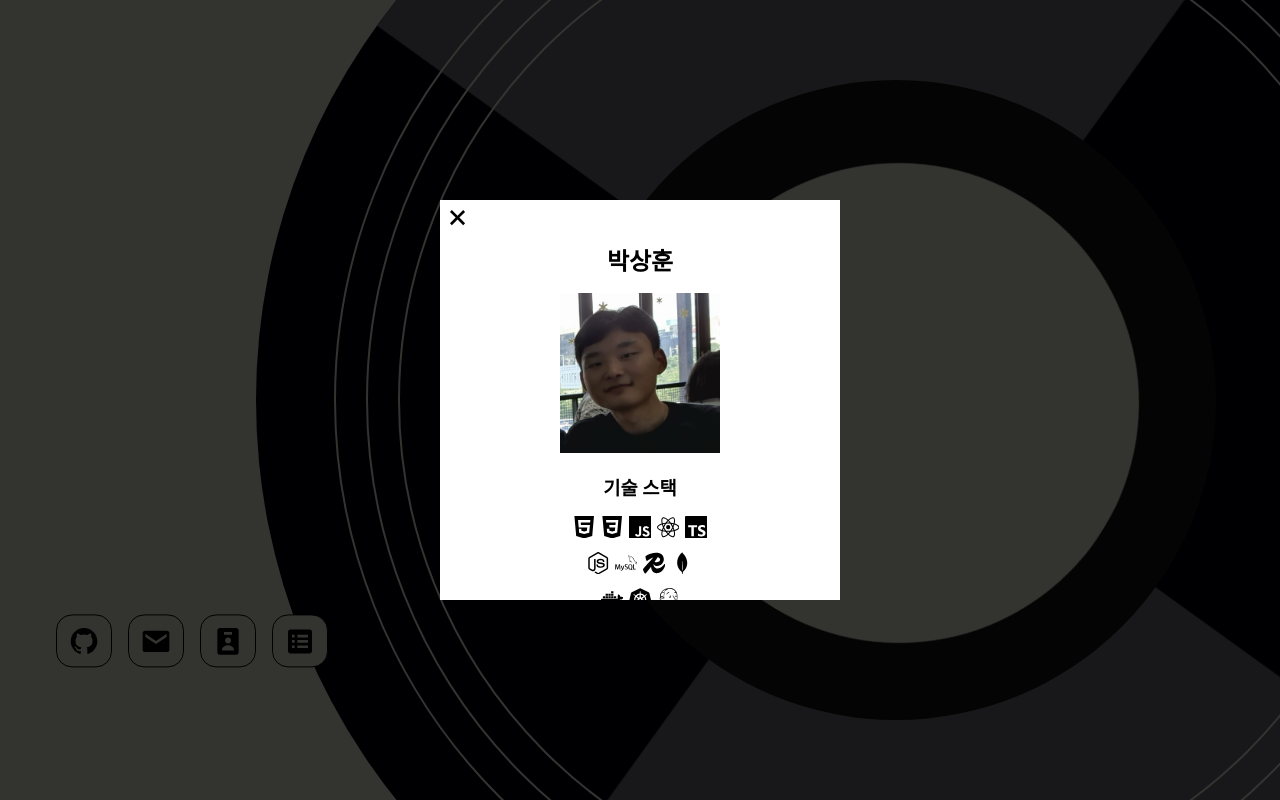
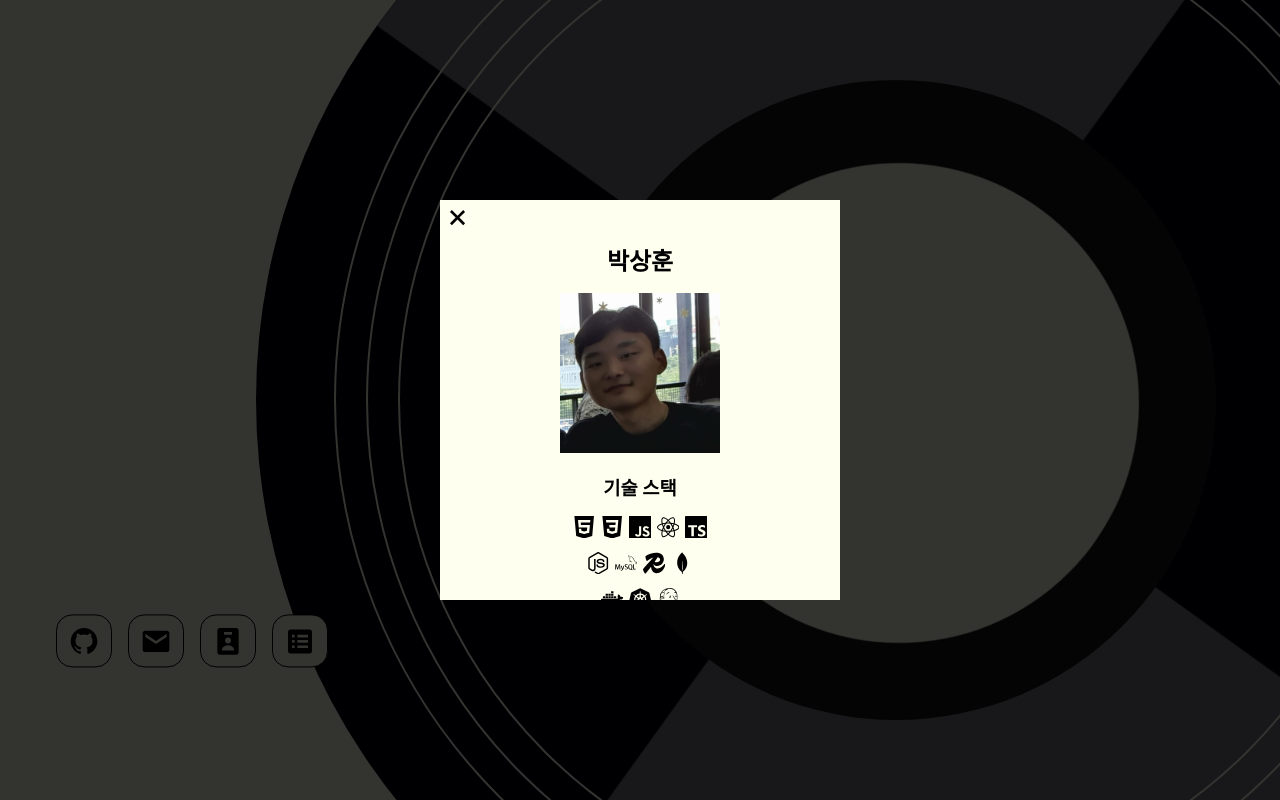
Before and after one commit to 701tkdgns/portfolio2, a React (Create React App) app: page / in a window 1280 px wide. Both pictures are taken after a click on the item 228 px from the left and 641 px from the top of the page. Shown: the top 800 px of the page. Built offline with nearby package versions, Linux system fonts and the light colour scheme.

Commit message:
240221 push main

```diff
--- a/src/app.scss
+++ b/src/app.scss
@@ -150,7 +150,7 @@ h6 {
 }
 
 .psh__portfolio-popup {
-    background: #FFF;
+    background: var(--ivory);
     width: 25rem;
     height: 25rem;
     overflow-y: scroll;
```
